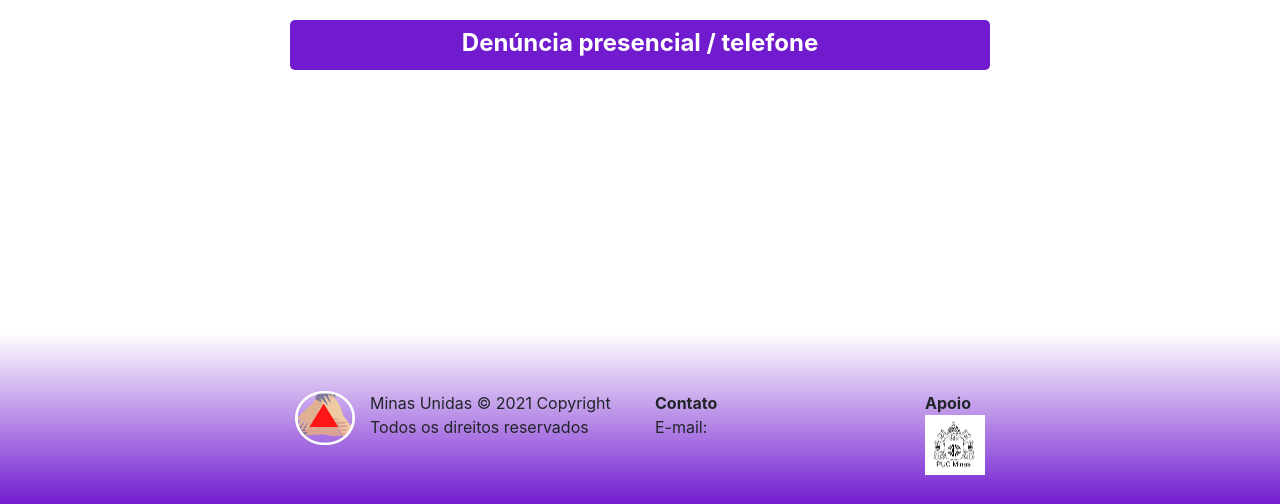
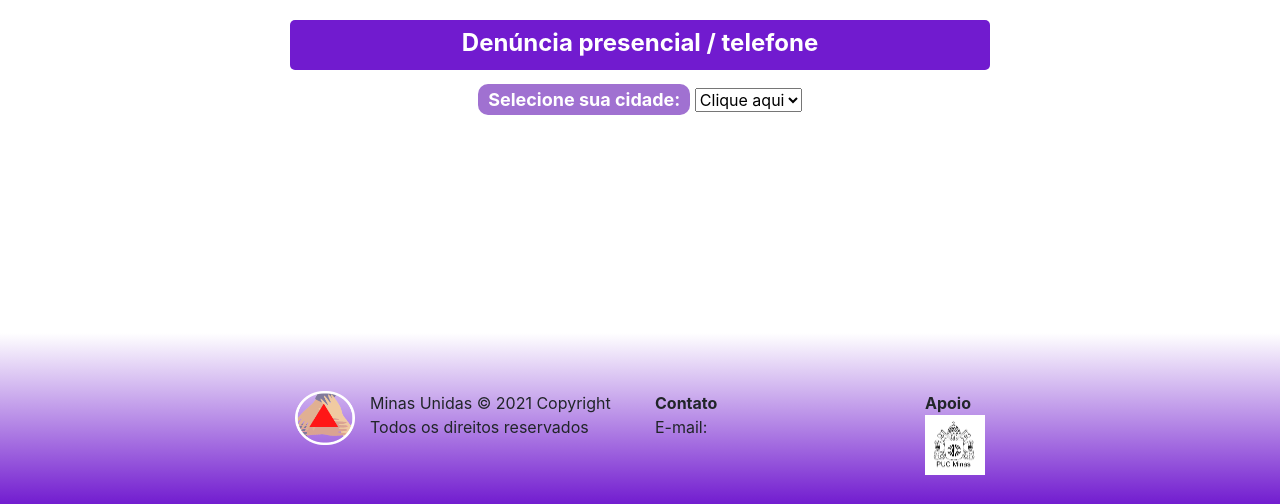
Before and after one commit to ICEI-PUC-Minas-PMV-SI/pmv-si-2021-2-e1-proj-web-t1-violencia-mulher, a PHP site: page /denuncie-presencial.html in a window 1280 px wide. Shown: the part 135-639 px from the top of the page. Run offline with PHP 8.4, Linux system fonts and the light colour scheme; some libraries are stand-ins or nearby versions.

Commit message:
insercao da lista inicial de opcoes #28

```diff
--- a/src/css/denuncie.css
+++ b/src/css/denuncie.css
@@ -31,6 +31,22 @@ button.btn a:hover {
     background-color: #eab3f5;
 }
 
+p.selecao-cidade {
+    background-color:#a071d1;
+    width: 200px;
+    height: 50px;
+    display: inline;
+    padding: 5px 10px;
+    margin-bottom: 10px;
+    border-radius: 10px;
+    color: white;
+    font-weight: bold;
+    font-size: large;
+    text-align: center;
+    text-decoration: none;
+}
+
+
 /* ajustes responsivos */
 @media screen and (max-width: 767px) {
     p.title-page {
--- a/src/denuncie-presencial.html
+++ b/src/denuncie-presencial.html
@@ -53,8 +53,16 @@
             <!-- Conteúdo -->
             <div id="conteudo">
                 <div class="container text-center">
-                    <p class="title-page">Denúncia presencial / telefone</p>
+                    <p class="title-page">Denúncia presencial / telefone</p><br>
 
+                    <p class="selecao-cidade">Selecione sua cidade:</p>
+
+                    <select class="form-select" aria-label="Default select example">
+                        <option selected>Clique aqui</option>
+                        <option value="1">One</option>
+                        <option value="2">Two</option>
+                        <option value="3">Three</option>
+                      </select>
 
                 </div>
             </div>
```
